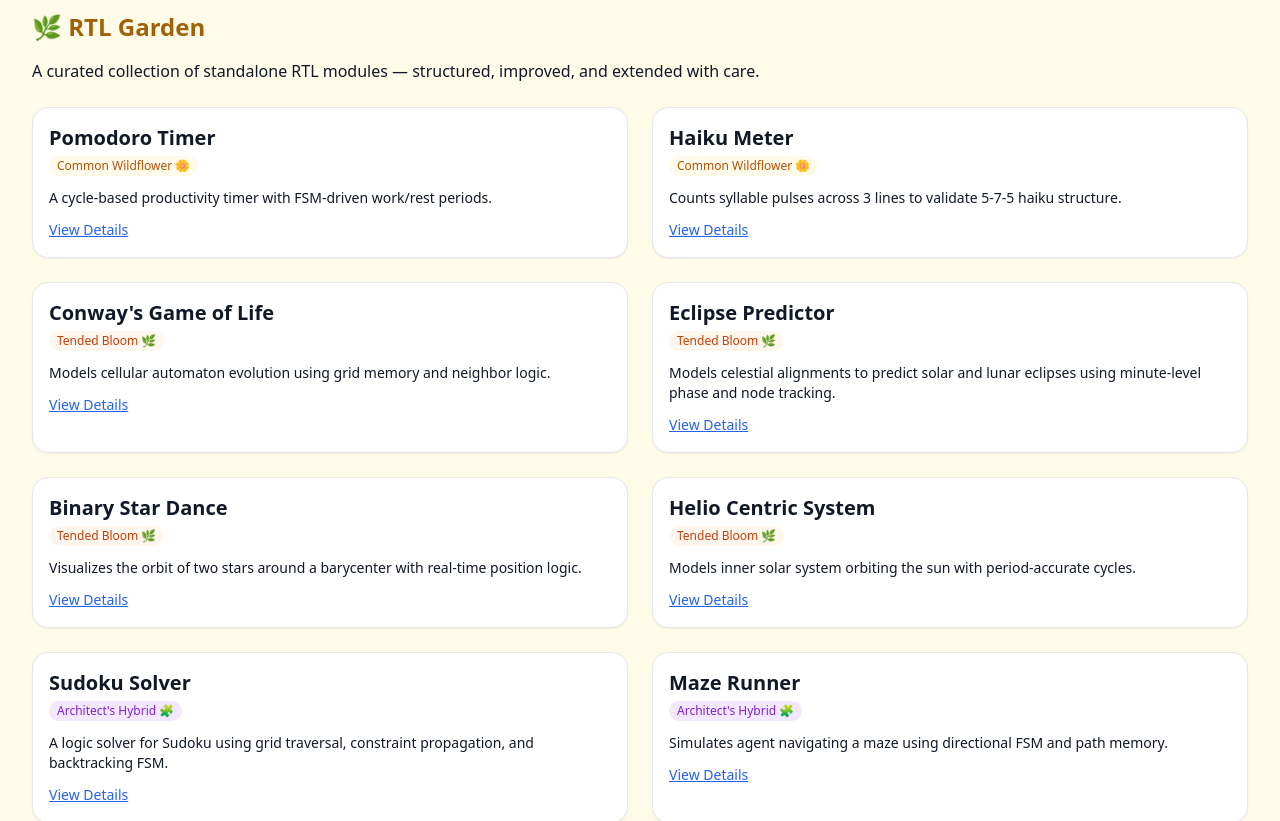
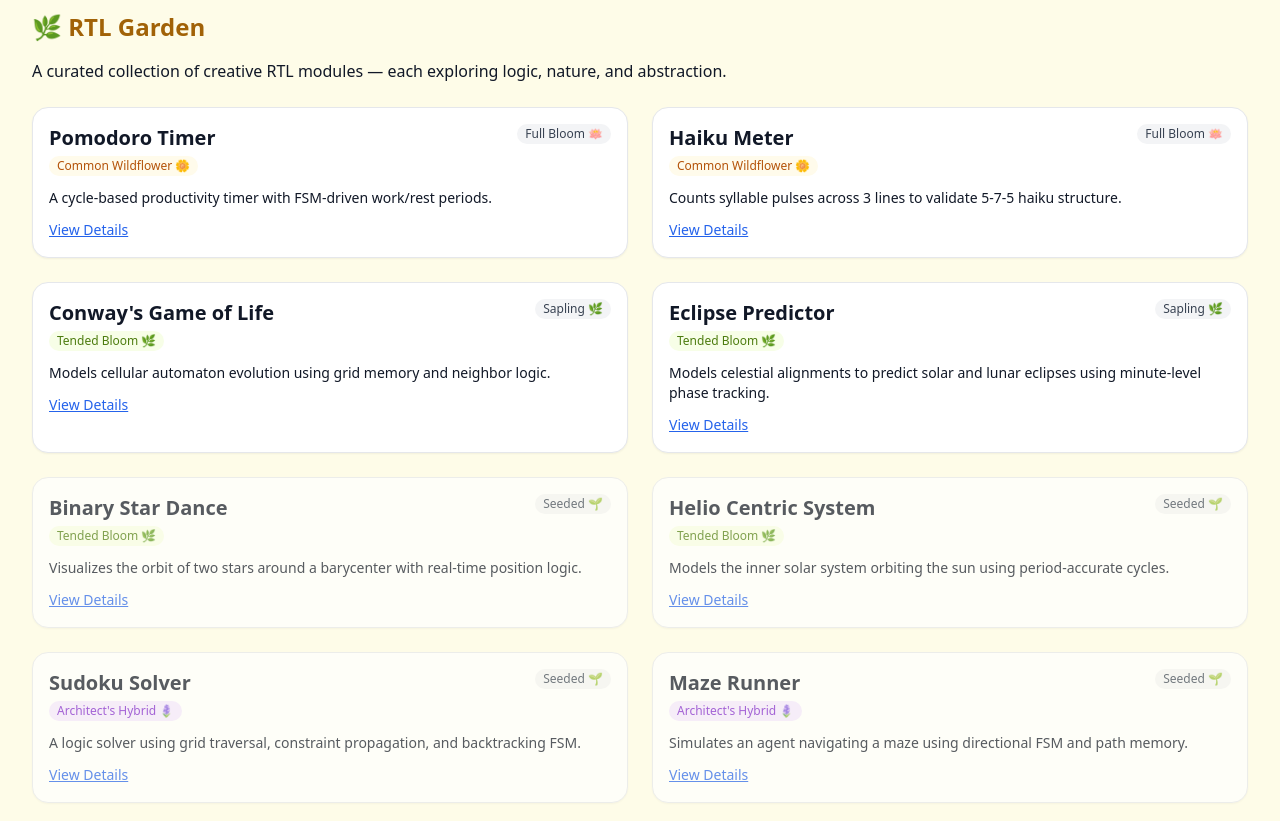
Before and after one commit to Veena-vk/veena-portfolio-dev, a Next.js app: page /sun in a window 1280 px wide. Shown: the part 1900-2721 px from the top of the page. Built offline with nearby package versions, Linux system fonts and the light colour scheme.

Commit message:
rtl garden update

```diff
--- a/app/sun/components/RtlGarden.tsx
+++ b/app/sun/components/RtlGarden.tsx
@@ -1,3 +1,4 @@
+// RtlGarden.tsx — updated page layout to match new structure
 "use client";
 
 import { rtlGarden } from "../data/rtlGarden";
@@ -8,7 +9,7 @@ export default function RtlGarden() {
     <section className="mt-12">
       <h2 className="text-2xl font-semibold text-yellow-700 mb-4">🌿 RTL Garden</h2>
       <p className="text-muted-foreground mb-6">
-        A curated collection of standalone RTL modules — structured, improved, and extended with care.
+        A curated collection of creative RTL modules — each exploring logic, nature, and abstraction.
       </p>
 
       <div className="grid grid-cols-1 sm:grid-cols-2 gap-6">
@@ -23,25 +24,33 @@ export default function RtlGarden() {
 function ProjectCard({ project }: { project: any }) {
   const [expanded, setExpanded] = useState(false);
 
-  const rarityClass = project.rarity?.includes("Wildflower")
+  const rarityClass = project.rarity.includes("Wildflower")
     ? "bg-amber-50 text-amber-700"
-    : project.rarity?.includes("Tended Bloom")
-    ? "bg-orange-50 text-orange-700"
-    : project.rarity?.includes("Hybrid")
+    : project.rarity.includes("Tended Bloom")
+    ? "bg-lime-50 text-lime-700"
+    : project.rarity.includes("Hybrid")
     ? "bg-purple-100 text-purple-700"
     : "bg-pink-100 text-pink-700";
 
+  const cardOpacity =
+    project.status.includes("Seeded") ? "opacity-70" : "";
+
   return (
-    <div className="border rounded-2xl p-4 shadow-sm bg-white dark:bg-zinc-900 space-y-3">
+    <div className={`border rounded-2xl p-4 shadow-sm bg-white dark:bg-zinc-900 space-y-3 ${cardOpacity}`}>
       <div className="flex justify-between items-start gap-4">
         <div>
           <h3 className="text-xl font-bold">{project.title}</h3>
           {project.rarity && (
-            <span className={`inline-block mt-1 text-xs font-medium px-2 py-0.5 rounded-full ${rarityClass}`}>
+            <span
+              className={`inline-block mt-1 text-xs font-medium px-2 py-0.5 rounded-full ${rarityClass}`}
+            >
               {project.rarity}
             </span>
           )}
         </div>
+        <span className="text-xs font-medium px-2 py-0.5 rounded-full bg-gray-100 dark:bg-zinc-800 text-gray-700 dark:text-gray-300">
+          {project.status}
+        </span>
       </div>
 
       <p className="text-sm text-muted-foreground">{project.description}</p>
@@ -54,50 +63,29 @@ function ProjectCard({ project }: { project: any }) {
       </button>
 
       {expanded && (
-        <div className="space-y-3">
-          {project.phases.map((phase: any, idx: number) => (
-            <PhaseCard key={idx} phase={phase} />
-          ))}
-        </div>
-      )}
-    </div>
-  );
-}
-
-function PhaseCard({ phase }: { phase: any }) {
-  const [expanded, setExpanded] = useState(false);
-
-  const statusClass =
-    phase.status === "Complete"
-      ? "bg-green-100 text-green-700"
-      : phase.status === "In Progress"
-      ? "bg-yellow-100 text-yellow-800"
-      : "bg-gray-200 text-gray-700";
-
-  return (
-    <div className="border rounded-xl p-3 bg-zinc-50 dark:bg-zinc-800">
-      <div className="flex justify-between items-center">
-        <div>
-          <p className="font-medium">{phase.label}</p>
-          <p className="text-sm text-muted-foreground">{phase.summary}</p>
-        </div>
-        <span className={`text-xs font-semibold px-2 py-1 rounded-full ${statusClass}`}>
-          {phase.status}
-        </span>
-      </div>
-
-      {phase.snippet && (
-        <div className="mt-2">
-          <button
-            className="text-xs text-blue-600 dark:text-blue-400 mt-1 underline"
-            onClick={() => setExpanded(!expanded)}
-          >
-            {expanded ? "Hide Code" : "Show Code"}
-          </button>
-          {expanded && (
-            <pre className="mt-2 p-2 bg-black text-green-300 text-xs overflow-auto rounded">
-              <code>{phase.snippet}</code>
-            </pre>
+        <div className="space-y-3 text-sm text-muted-foreground">
+          <p>
+            <strong>🌍 Origin:</strong> {project.origin}
+          </p>
+          <p>
+            <strong>🧠 RTL Design:</strong> {project.designNotes}
+          </p>
+          {project.rtlLink && (
+            <p>
+              <strong>📂 RTL Gist / GitHub:</strong>{" "}
+              <a
+                href={project.rtlLink}
+                target="_blank"
+                className="text-blue-600 underline"
+              >
+                View Code
+              </a>
+            </p>
+          )}
+          {project.reflection && (
+            <p>
+              <strong>📓 What I Learned:</strong> {project.reflection}
+            </p>
           )}
         </div>
       )}
--- a/app/sun/data/rtlGarden.ts
+++ b/app/sun/data/rtlGarden.ts
@@ -1,31 +1,27 @@
+// rtlGarden.ts — structured list of projects by rarity and new fields
 export const rtlGarden = [
   // 🌼 COMMON WILDFLOWER
   {
     id: "pomodoro-timer",
     title: "Pomodoro Timer",
     rarity: "Common Wildflower 🌼",
+    status: "Full Bloom 🪷",
     description: "A cycle-based productivity timer with FSM-driven work/rest periods.",
-    phases: [
-      {
-        label: "Core FSM",
-        summary: "Implements timer state machine for work and break intervals.",
-        status: "Complete",
-      },
-    ],
+    origin: "Based on the Pomodoro Technique for time management, reimagined as a state machine.",
+    designNotes: "Uses a basic counter + FSM to alternate between work and break cycles.",
+    rtlLink: "https://gist.github.com/veenavijay/pomodoro",
+    reflection: "Taught me how to use modular FSMs with time counters in clean control logic."
   },
   {
     id: "haiku-meter",
     title: "Haiku Meter",
     rarity: "Common Wildflower 🌼",
+    status: "Full Bloom 🪷",
     description: "Counts syllable pulses across 3 lines to validate 5-7-5 haiku structure.",
-    phases: [
-      {
-        label: "Syllable Pulse FSM",
-        summary: "Advances through 3-line state machine and compares line counts.",
-        status: "Complete",
-        snippet: `assign is_haiku = fsm_done & (line1 == 5) & (line2 == 7) & (line3 == 5);`,
-      },
-    ],
+    origin: "Inspired by Japanese haiku structure and syllable metering.",
+    designNotes: "Implements a 3-line FSM to count syllables and assert a haiku-valid output.",
+    rtlLink: "https://gist.github.com/veenavijay/haiku",
+    reflection: "Explored how FSMs can be symbolic in artistic contexts too."
   },
 
   // 🌿 TENDED BLOOM
@@ -33,111 +29,86 @@ export const rtlGarden = [
     id: "conway-life",
     title: "Conway's Game of Life",
     rarity: "Tended Bloom 🌿",
+    status: "Sapling 🌿",
     description: "Models cellular automaton evolution using grid memory and neighbor logic.",
-    phases: [
-      {
-        label: "Grid Evolution Logic",
-        summary: "Applies rules on each tick to evolve grid cells.",
-        status: "In Progress",
-      },
-    ],
+    origin: "Based on Conway’s rules of life from mathematics and computer science.",
+    designNotes: "Implements synchronous updates to a 2D grid using neighbor counters.",
+    rtlLink: "https://gist.github.com/veenavijay/life",
+    reflection: "Learned to manage grid memory and simulate parallel updates."
   },
   {
     id: "eclipse-predictor",
     title: "Eclipse Predictor",
     rarity: "Tended Bloom 🌿",
-    description: "Models celestial alignments to predict solar and lunar eclipses using minute-level phase and node tracking.",
-    phases: [
-      {
-        label: "Celestial Condition FSM",
-        summary: "Detects new/full moon + node alignment to raise eclipse flags.",
-        status: "In Progress",
-        snippet: `assign is_new_moon  = (moon_phase < THRESHOLD) || (moon_phase > (CYCLE - THRESHOLD));
-assign near_node    = (node_phase < THRESHOLD) || (node_phase > (CYCLE - THRESHOLD));
-assign solar_eclipse = is_new_moon && near_node;`,
-      },
-    ],
+    status: "Sapling 🌿",
+    description: "Models celestial alignments to predict solar and lunar eclipses using minute-level phase tracking.",
+    origin: "Inspired by ancient eclipse prediction techniques and orbital math.",
+    designNotes: "FSM tracks lunar phases and nodal alignments for eclipse detection.",
+    rtlLink: "https://gist.github.com/veenavijay/eclipse",
+    reflection: "Strengthened my grasp of symbolic counters and FSMs for long-duration tracking."
   },
   {
     id: "binary-star-dance",
     title: "Binary Star Dance",
     rarity: "Tended Bloom 🌿",
+    status: "Seeded 🌱",
     description: "Visualizes the orbit of two stars around a barycenter with real-time position logic.",
-    phases: [
-      {
-        label: "Orbit Position Generator",
-        summary: "Calculates angular positions of stars in circular or elliptical orbit.",
-        status: "Planned",
-      },
-    ],
+    origin: "Inspired by binary star motion in astronomy.",
+    designNotes: "Plans to use sine/cosine lookup tables or CORDIC to animate circular paths.",
+    rtlLink: "https://gist.github.com/veenavijay/star-dance"
   },
   {
     id: "helio-centric-system",
     title: "Helio Centric System",
     rarity: "Tended Bloom 🌿",
-    description: "Models inner solar system orbiting the sun with period-accurate cycles.",
-    phases: [
-      {
-        label: "Orbital FSM",
-        summary: "Drives planet positions with simplified Keplerian timing.",
-        status: "Planned",
-      },
-    ],
+    status: "Seeded 🌱",
+    description: "Models the inner solar system orbiting the sun using period-accurate cycles.",
+    origin: "Built on early heliocentric models of Copernicus and Kepler’s laws.",
+    designNotes: "Simplified circular orbit models with adjustable orbital periods.",
+    rtlLink: "https://gist.github.com/veenavijay/helios"
   },
 
-  // 🧩 ARCHITECT'S HYBRID
+  // 🪻 ARCHITECT'S HYBRID
   {
     id: "sudoku-solver",
     title: "Sudoku Solver",
-    rarity: "Architect's Hybrid 🧩",
-    description: "A logic solver for Sudoku using grid traversal, constraint propagation, and backtracking FSM.",
-    phases: [
-      {
-        label: "Grid FSM",
-        summary: "Manages traversal and number assignment through nested states.",
-        status: "Planned",
-      },
-    ],
+    rarity: "Architect's Hybrid 🪻",
+    status: "Seeded 🌱",
+    description: "A logic solver using grid traversal, constraint propagation, and backtracking FSM.",
+    origin: "Inspired by classic Sudoku puzzles and backtracking algorithms.",
+    designNotes: "Grid walker with recursion emulation and cell constraint checkers.",
+    rtlLink: "https://gist.github.com/veenavijay/sudoku"
   },
   {
     id: "maze-runner",
     title: "Maze Runner",
-    rarity: "Architect's Hybrid 🧩",
-    description: "Simulates agent navigating a maze using directional FSM and path memory.",
-    phases: [
-      {
-        label: "Direction FSM",
-        summary: "Controls movement decisions based on wall inputs.",
-        status: "Planned",
-      },
-    ],
+    rarity: "Architect's Hybrid 🪻",
+    status: "Seeded 🌱",
+    description: "Simulates an agent navigating a maze using directional FSM and path memory.",
+    origin: "Based on virtual maze runners and AI agent simulations.",
+    designNotes: "Direction FSMs with branch memory for junctions.",
+    rtlLink: "https://gist.github.com/veenavijay/maze"
   },
 
-  // 🪷 RARE ORCHID
+  // 🌸 RARE ORCHID
   {
     id: "raga-identifier",
     title: "Raga Identifier",
-    rarity: "Rare Orchid 🪷",
+    rarity: "Rare Orchid 🌸",
+    status: "Seeded 🌱",
     description: "Detects Melakarta Carnatic ragas based on note sequences from audio stream.",
-    phases: [
-      {
-        label: "Melakarta Matcher",
-        summary: "Compares extracted swara patterns against 72 Melakarta templates.",
-        status: "Planned",
-      },
-    ],
+    origin: "From Carnatic raga classification — 72 Melakartas — and note interval logic.",
+    designNotes: "Maps input note patterns to a static LUT of Melakarta swara sequences.",
+    rtlLink: "https://gist.github.com/veenavijay/raga"
   },
   {
     id: "kolam-compiler",
     title: "Kolam Compiler",
-    rarity: "Rare Orchid 🪷",
+    rarity: "Rare Orchid 🌸",
+    status: "Seeded 🌱",
     description: "Generates chikku kolam strokes from seed points using symmetric line walkers.",
-    phases: [
-      {
-        label: "Grid Walker",
-        summary: "Traces looping symmetric strokes over 2D grid.",
-        status: "Planned",
-      },
-    ],
-  },
+    origin: "Based on Tamil Nadu’s traditional chikku kolam art.",
+    designNotes: "Uses a tracing FSM to walk symmetric paths over a grid.",
+    rtlLink: "https://gist.github.com/veenavijay/kolam"
+  }
 ];
```
